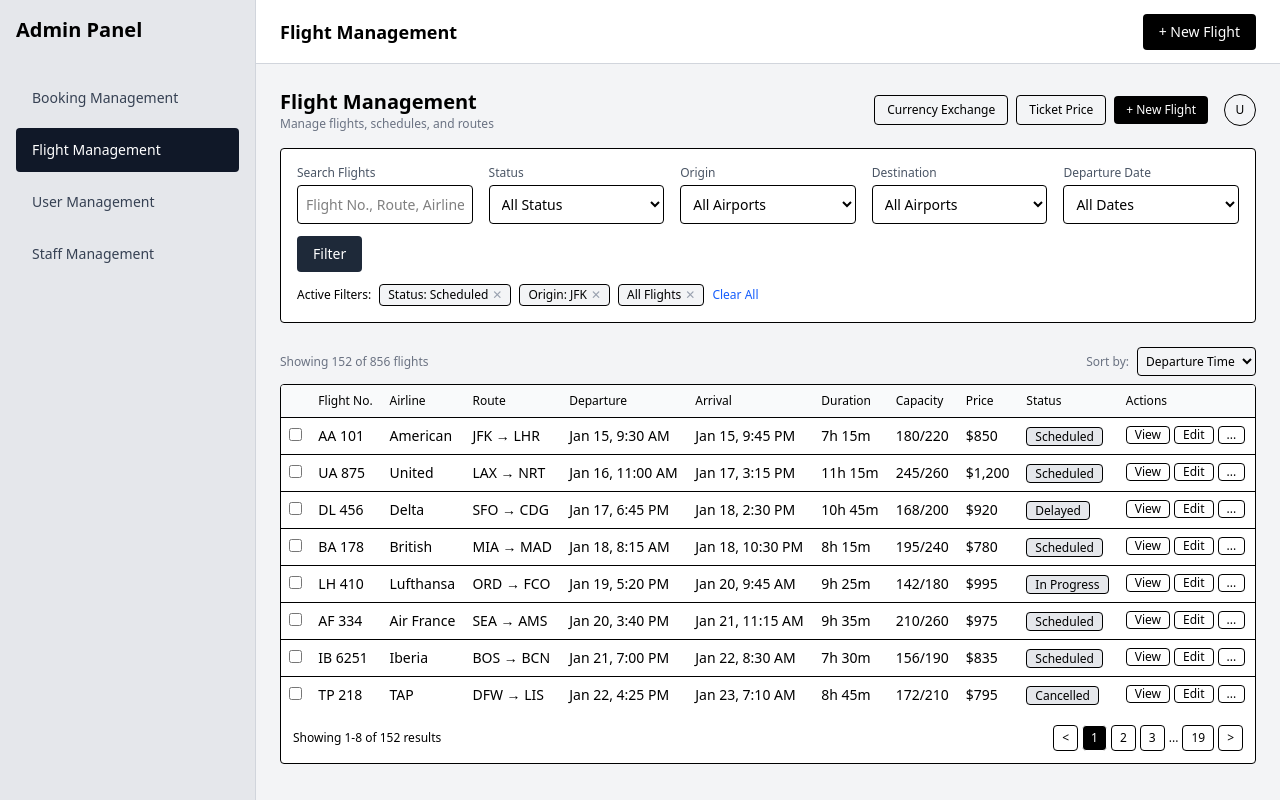
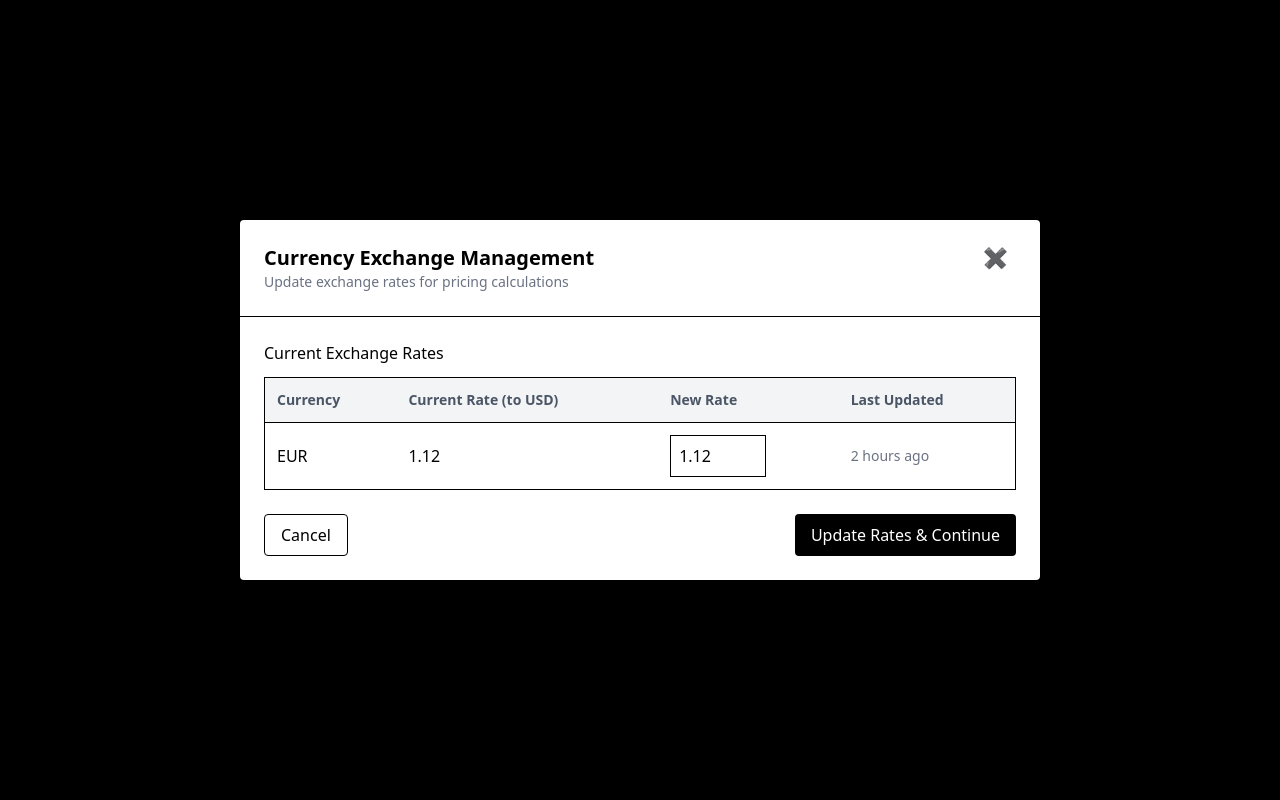
Before and after one commit to pyaemoe23212/AirTicket_Admin, a React (Vite) app: page /admin/flights in a window 1280 px wide. Both pictures are taken after a click on the button "Currency Exchange". Built offline with nearby package versions, Linux system fonts and the light colour scheme.

Commit message:
Admin Fix

```diff
--- a/src/pages/flight/FlightManagement.jsx
+++ b/src/pages/flight/FlightManagement.jsx
@@ -1,10 +1,12 @@
+import { useState } from "react";
 export default function FlightManagement() {
+   const [openCurrencyModal, setOpenCurrencyModal] = useState(false);
+  const [rate, setRate] = useState("1.12");
+
   return (
     <div className="w-full">
       {/* HEADER */}
-<div className="flex justify-between items-center mb-4">
-
-  {/* LEFT TITLE */}
+      <div className="flex justify-between items-start mb-4">
         <div>
           <h1 className="text-xl font-semibold">Flight Management</h1>
           <p className="text-xs text-gray-500">
@@ -12,31 +14,13 @@ export default function FlightManagement() {
           </p>
         </div>
 
-  {/* RIGHT BUTTON GROUP */}
-  <div className="flex items-center gap-4">
+        {/* RIGHT ACTION BUTTONS */}
+        <div className="flex items-center gap-2 text-xs">
+          <button className="border px-3 py-1.5 rounded" onClick={() => setOpenCurrencyModal(true)}>Currency Exchange</button>
+          <button className="border px-3 py-1.5 rounded">Ticket Price</button>
 
-    {/* BUTTONS */}
-    <div className="flex items-center gap-2 text-xs">
-      <button className="border px-3 py-1.5 rounded hover:bg-gray-50">
-        Currency Exchange
-      </button>
-
-      <button className="border px-3 py-1.5 rounded hover:bg-gray-50">
-        Ticket Price
-      </button>
-
-      <button className="bg-black text-white px-3 py-1.5 rounded hover:opacity-90">
-        + New Flight
-      </button>
-    </div>
-
-    {/* USER ICON */}
-    <div className="w-8 h-8 border rounded-full flex items-center justify-center text-xs bg-gray-100">
-      U
         </div>
       </div>
-</div>
-
 
     {/* FILTERS BOX */}
     <div className="bg-white border rounded p-4 mb-6">
@@ -318,6 +302,71 @@ export default function FlightManagement() {
           </div>
         </div>
       </div>
+
+       {/* =================== CURRENCY MODAL =================== */}
+      {openCurrencyModal && (
+        <div className="fixed inset-0 flex items-center justify-center bg-black bg-opacity-50 z-50">
+          <div className="bg-white w-[800px] rounded shadow-lg relative">
+            <div className="flex justify-between items-start p-6 border-b">
+              <div>
+                <h2 className="text-xl font-semibold">Currency Exchange Management</h2>
+                <p className="text-gray-500 text-sm">
+                  Update exchange rates for pricing calculations
+                </p>
+              </div>
+              <button
+                onClick={() => setOpenCurrencyModal(false)}
+                className="text-xl px-2"
+              >
+                ✖
+              </button>
+            </div>
+
+            <div className="p-6">
+              <h3 className="font-medium mb-3">Current Exchange Rates</h3>
+
+              <table className="w-full border">
+                <thead className="bg-gray-100 text-sm text-gray-600">
+                  <tr>
+                    <th className="p-3 text-left">Currency</th>
+                    <th className="p-3 text-left">Current Rate (to USD)</th>
+                    <th className="p-3 text-left">New Rate</th>
+                    <th className="p-3 text-left">Last Updated</th>
+                  </tr>
+                </thead>
+
+                <tbody>
+                  <tr className="border-t">
+                    <td className="p-3">EUR</td>
+                    <td className="p-3">1.12</td>
+                    <td className="p-3">
+                      <input
+                        type="text"
+                        value={rate}
+                        onChange={(e) => setRate(e.target.value)}
+                        className="border p-2 w-24"
+                      />
+                    </td>
+                    <td className="p-3 text-gray-500 text-sm">2 hours ago</td>
+                  </tr>
+                </tbody>
+              </table>
+
+              <div className="flex justify-between mt-6">
+                <button
+                  onClick={() => setOpenCurrencyModal(false)}
+                  className="px-4 py-2 border rounded"
+                >
+                  Cancel
+                </button>
+                <button className="px-4 py-2 bg-black text-white rounded">
+                  Update Rates & Continue
+                </button>
+                 </div>
+            </div>
+          </div>
+    </div>
+      )}
     </div>
   );
 }
```
Lines whose indentation alone changed are shown as unchanged.
